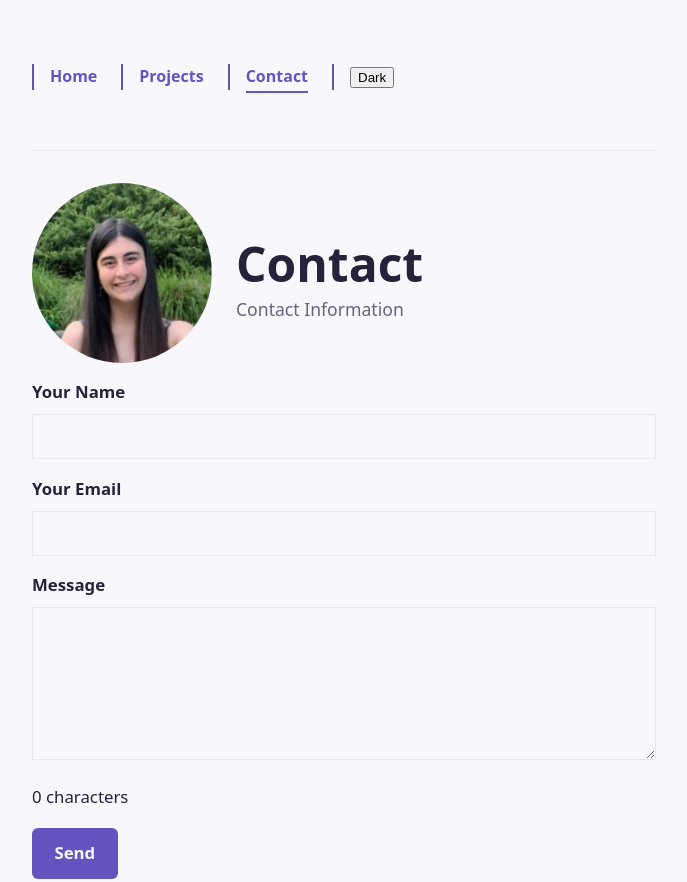
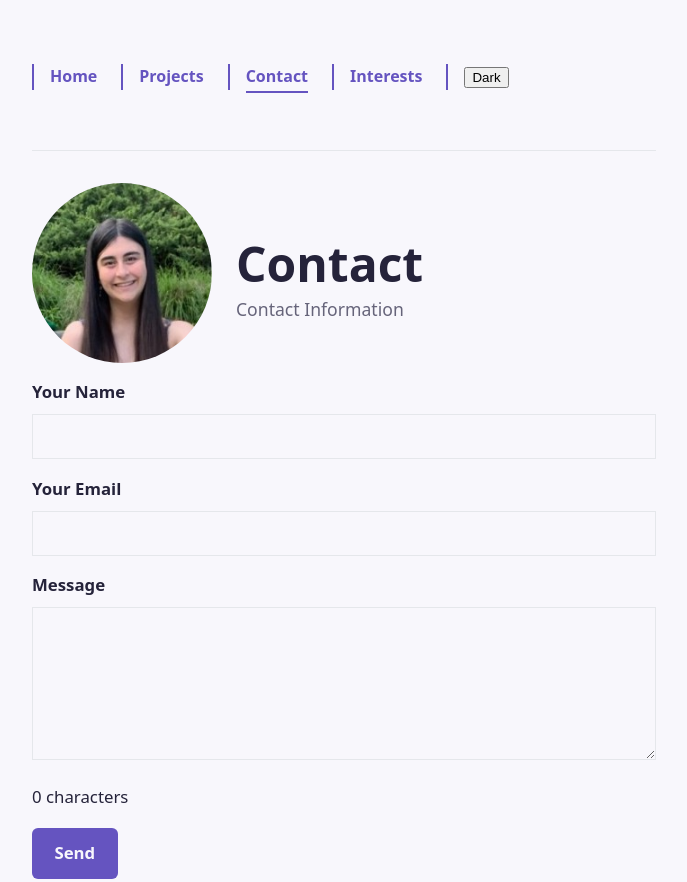
Before and after one commit to scaglige-hub/csc441-web-grace, a plain HTML site: page contact.html in a window 1280 px wide. Shown: the top 882 px of the page, without its empty margins (296-983 px from the left). Drawn offline with Linux system fonts and the light colour scheme.

Commit message:
fixing nav bar

```diff
--- a/contact.html
+++ b/contact.html
@@ -21,6 +21,7 @@
             <li><a href="index.html">Home</a></li>
             <li><a href="projects.html">Projects</a></li>
             <li><a href="contact.html" class="current">Contact</a></li>
+            <li><a href="interests.html">Interests</a></li>
             <li><button id="theme-toggle" type="button">Dark</button></li>
         </ul>
     </nav>
```
Also changed, not shown: index.html (+1 -0 lines), projects.html (+1 -0 lines).
